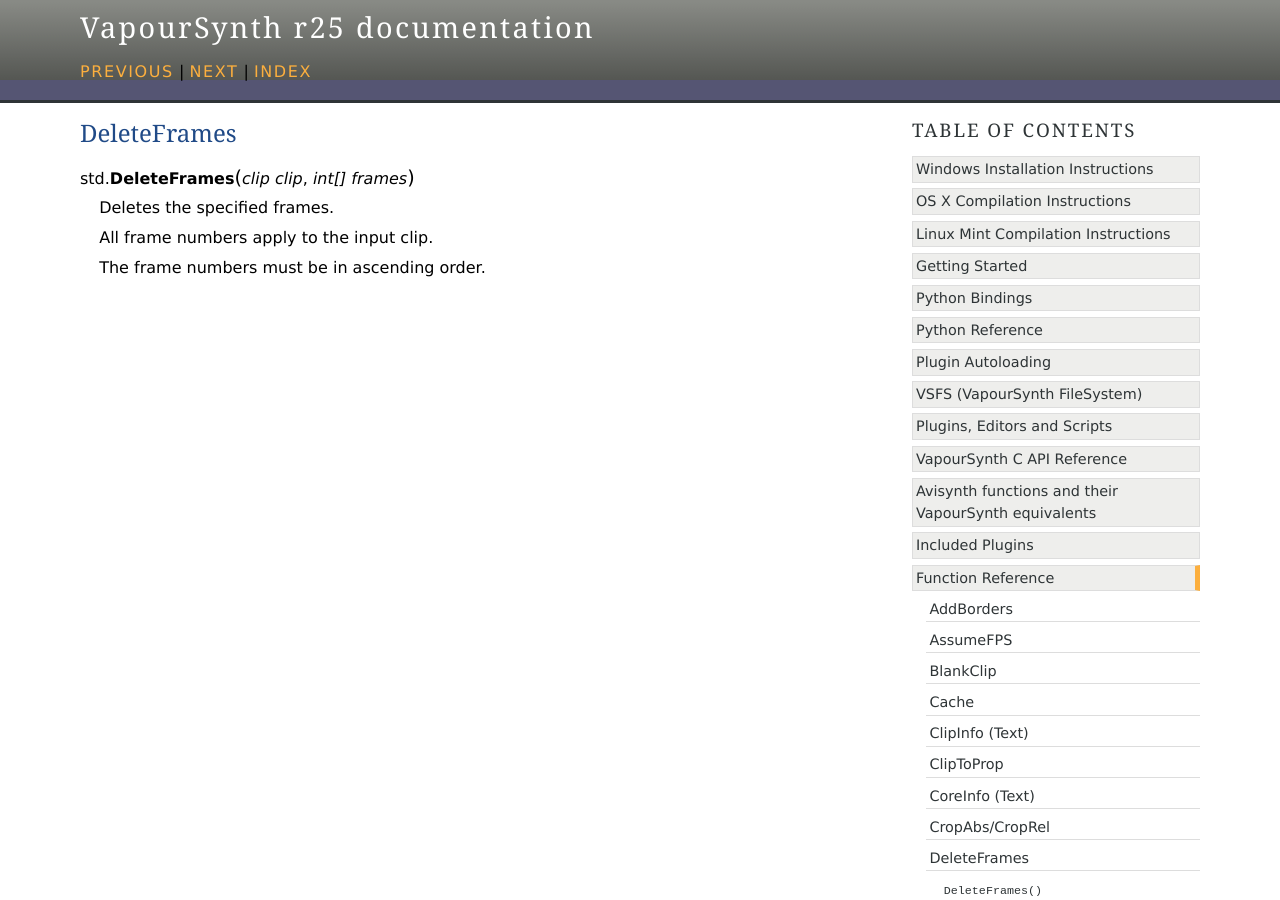
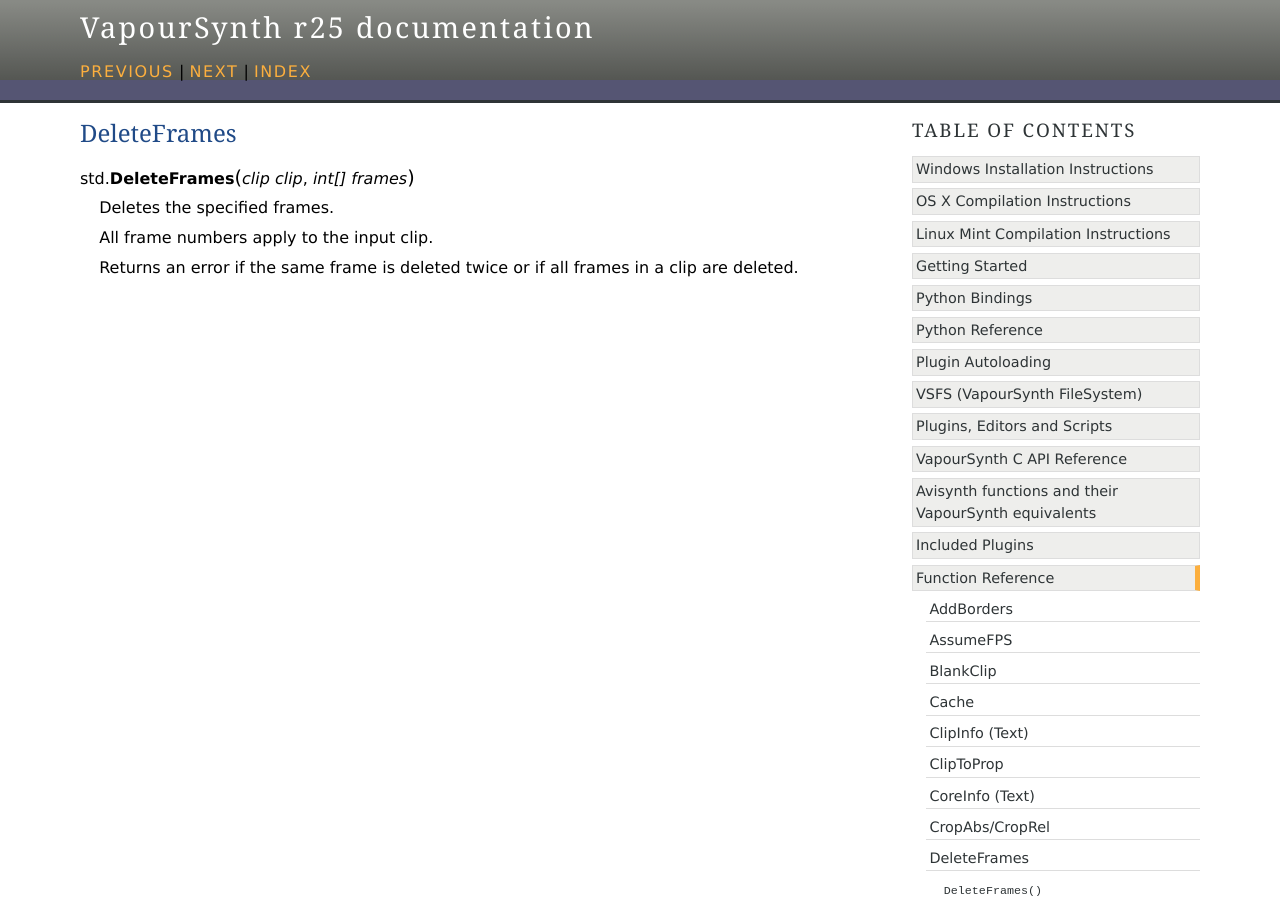
Before and after one commit to vapoursynth/vapoursynth, a Sphinx documentation site: the page built from doc/functions/deleteframes.rst, in a window 1280 px wide and 900 px high. Built offline with Sphinx 7.4.7, drawn with Linux system fonts in a browser that asks for light colours; formulas are drawn with MathJax 3.

Commit message:
No longer require sorted input to Duplicate/DeleteFrames

```diff
--- a/doc/functions/deleteframes.rst
+++ b/doc/functions/deleteframes.rst
@@ -8,4 +8,4 @@
 
    All frame numbers apply to the input clip.
 
-   The frame numbers must be in ascending order.
+   Returns an error if the same frame is deleted twice or if all frames in a clip are deleted.
--- a/doc/functions/duplicateframes.rst
+++ b/doc/functions/duplicateframes.rst
@@ -9,5 +9,3 @@
    A frame may be duplicated several times.
 
    All frame numbers apply to the input clip.
-
-   The frame numbers must be in ascending order.
```
Also changed, not shown: 2 other files.
